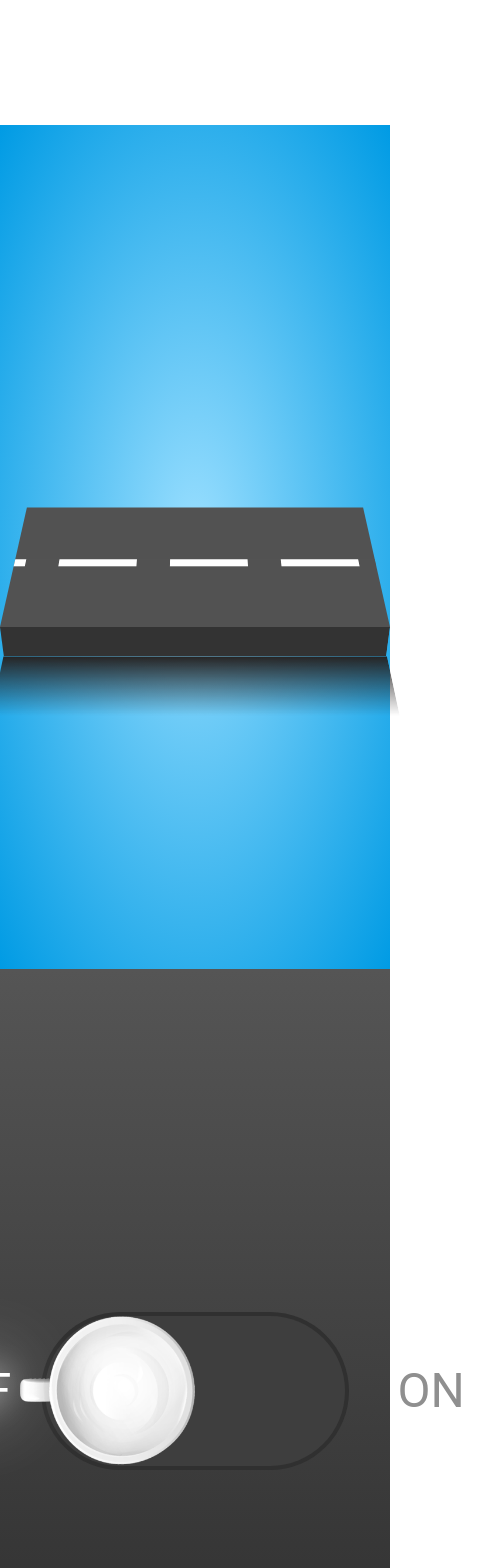
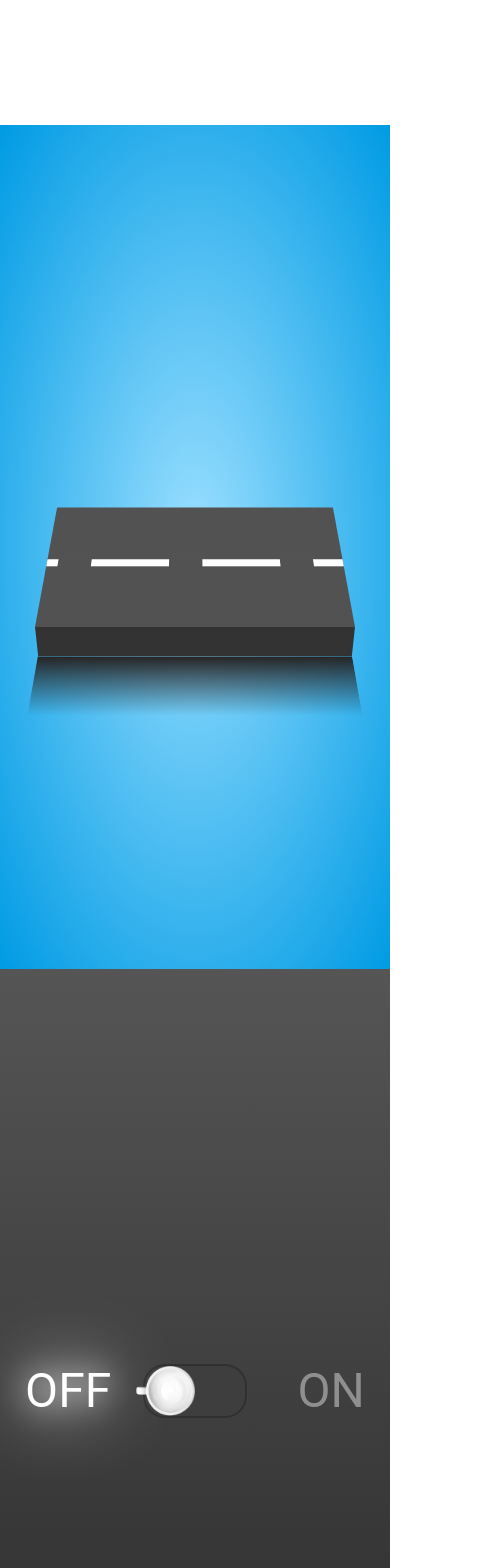
Before and after one commit to Igor93niko/personalSite, a React (Create React App) app in the folder client/: page /animation in a window 390 px wide. Shown: the part 2600-4168 px from the top of the page, 491 px wide, since content can reach past the window. Built offline with nearby package versions, Linux system fonts and the light colour scheme.

Commit message:
change mob-animation

```diff
--- a/client/src/components/InfiniteRoad/road.module.css
+++ b/client/src/components/InfiniteRoad/road.module.css
@@ -7,6 +7,8 @@
   align-items: center;
   min-height: 100vh;
   background: radial-gradient(#9bdfff,#009be4);
+  width: 100%;
+  overflow: hidden;
 }
 
 .infinite
@@ -66,3 +68,11 @@
   height: 60px;
   background: linear-gradient(rgb(38, 36, 36), transparent);
 }
+
+@media only screen and (max-width:480px) {
+  .infinite
+{
+  width: 320px;
+
+}
+}
--- a/client/src/components/Watch/watch.module.css
+++ b/client/src/components/Watch/watch.module.css
@@ -82,3 +82,15 @@
   0 0 60px var(--clr);
 
 }
+
+@media only screen and (max-width:480px) {
+  .watch
+{
+  display: block;
+}
+
+.watch .circle
+{
+  margin-top: 20px;
+}
+}
--- a/client/src/components/checkBox/checkbox.module.css
+++ b/client/src/components/checkBox/checkbox.module.css
@@ -82,3 +82,33 @@
   filter: drop-shadow(0 0 15px #fff)
   drop-shadow(0 0 35px #fff);
 }
+
+@media only screen and (max-width:480px) {
+  .label input:checked ~ span
+{
+  left: 50px;
+  background-size: auto 50px;
+}
+
+.label span
+{
+
+  width: 75px;
+  height: 50px;
+  background-size:auto 50px;
+  transform-origin: 25px;
+}
+.label
+{
+  position: relative;
+  width: 100px;
+  height: 50px;
+  background: #3e3e3e;
+  box-shadow: 0 0 0 2px #303030;
+  border-radius: 20px;
+  cursor: pointer;
+  display: flex;
+  justify-content: center;
+  align-items: center;
+}
+}
```
